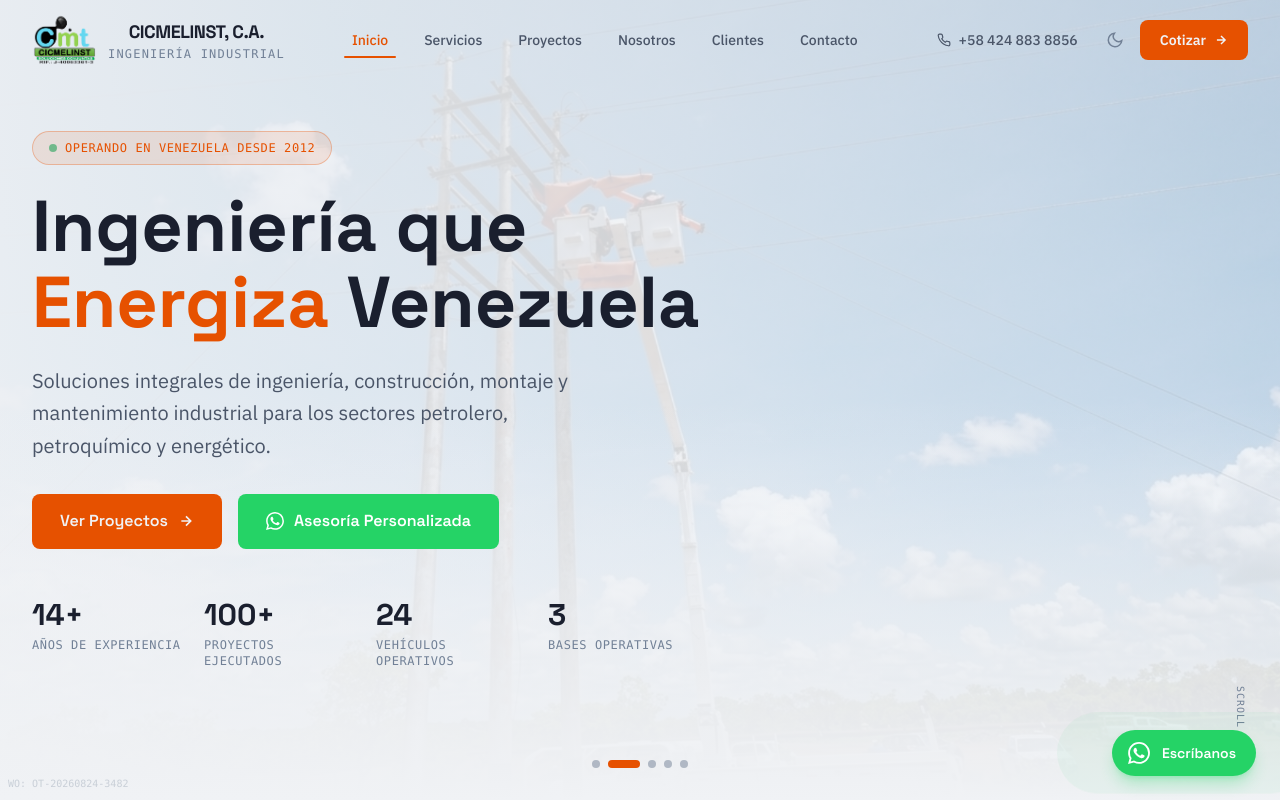
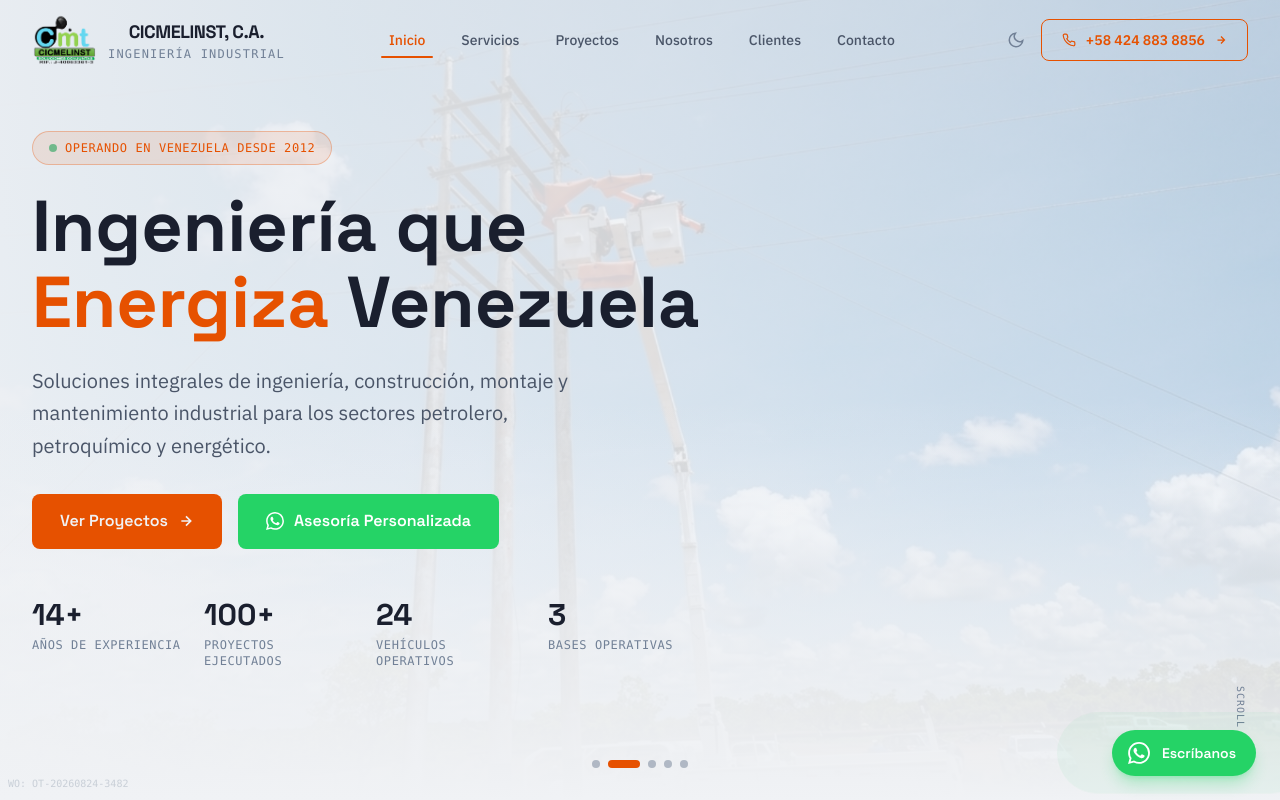
Before and after one commit to cicmelinstcmtca/cicmelinst-industrial, a React (Vite) app: page / in a window 1280 px wide. Shown: the top 800 px of the page. Built offline with nearby package versions, Linux system fonts and the light colour scheme.

Commit message:
feat: unified phone+Cotizar header button, featured client Petropiar/Chevron in marquee

```diff
--- a/src/components/layout/Header.tsx
+++ b/src/components/layout/Header.tsx
@@ -17,7 +17,7 @@ const NAV_LINKS = [
 
 export function Header({ onSectionNavigate }: HeaderProps) {
   const { toggleTheme, isDark, isLight } = useTheme();
-  const { name, logo, phone, phoneDisplay, whatsapp } = useCompany();
+  const { name, logo, phoneDisplay, whatsapp } = useCompany();
   const [scrolled, setScrolled] = useState(false);
   const [activeSection, setActiveSection] = useState('hero');
   const [mobileOpen, setMobileOpen] = useState(false);
@@ -129,16 +129,6 @@ export function Header({ onSectionNavigate }: HeaderProps) {
 
             {/* Actions */}
             <div className="flex items-center gap-2">
-              <a
-                href={`tel:${phone.replace(/[\s-]/g, '')}`}
-                className="hidden lg:flex items-center gap-2 px-3 py-2 text-sm font-medium text-[var(--color-text-secondary)] hover:text-[var(--color-warn-orange)] hover:bg-[var(--color-bg-panel)] rounded-lg transition-all"
-              >
-                <svg width="14" height="14" viewBox="0 0 24 24" fill="none" stroke="currentColor" strokeWidth="2">
-                  <path d="M22 16.92v3a2 2 0 0 1-2.18 2 19.79 19.79 0 0 1-8.63-3.07 19.5 19.5 0 0 1-6-6 19.79 19.79 0 0 1-3.07-8.67A2 2 0 0 1 4.11 2h3a2 2 0 0 1 2 1.72c.127.96.361 1.903.7 2.81a2 2 0 0 1-.45 2.11L8.09 9.91a16 16 0 0 0 6 6l1.27-1.27a2 2 0 0 1 2.11-.45c.907.339 1.85.573 2.81.7A2 2 0 0 1 22 16.92z" />
-                </svg>
-                {phoneDisplay}
-              </a>
-
               <button
                 onClick={toggleTheme}
                 className="p-2 rounded-lg text-[var(--color-text-muted)] hover:text-[var(--color-text-primary)] hover:bg-[var(--color-bg-panel)] transition-all"
@@ -164,10 +154,13 @@ export function Header({ onSectionNavigate }: HeaderProps) {
 
               <button
                 onClick={() => handleNav('contact')}
-                className="hidden sm:inline-flex items-center gap-2 px-5 py-2.5 text-sm font-semibold bg-[var(--color-warn-orange)] text-[var(--color-bg-control)] rounded-lg hover:bg-[var(--color-warn-orange-glow)] hover:shadow-lg hover:shadow-[var(--color-warn-orange)]/20 hover:-translate-y-0.5 active:translate-y-0 active:scale-[0.98] transition-all duration-200"
+                className="hidden sm:inline-flex items-center gap-2.5 px-5 py-2.5 text-sm font-semibold border border-[var(--color-warn-orange)] text-[var(--color-warn-orange)] rounded-lg hover:bg-[var(--color-warn-orange)] hover:text-[var(--color-bg-control)] hover:shadow-lg hover:shadow-[var(--color-warn-orange)]/20 hover:-translate-y-0.5 active:translate-y-0 active:scale-[0.98] transition-all duration-200"
               >
-                Cotizar
-                <svg width="14" height="14" viewBox="0 0 24 24" fill="none" stroke="currentColor" strokeWidth="2.5">
+                <svg width="14" height="14" viewBox="0 0 24 24" fill="none" stroke="currentColor" strokeWidth="2">
+                  <path d="M22 16.92v3a2 2 0 0 1-2.18 2 19.79 19.79 0 0 1-8.63-3.07 19.5 19.5 0 0 1-6-6 19.79 19.79 0 0 1-3.07-8.67A2 2 0 0 1 4.11 2h3a2 2 0 0 1 2 1.72c.127.96.361 1.903.7 2.81a2 2 0 0 1-.45 2.11L8.09 9.91a16 16 0 0 0 6 6l1.27-1.27a2 2 0 0 1 2.11-.45c.907.339 1.85.573 2.81.7A2 2 0 0 1 22 16.92z" />
+                </svg>
+                {phoneDisplay}
+                <svg width="12" height="12" viewBox="0 0 24 24" fill="none" stroke="currentColor" strokeWidth="2.5" className="transition-transform group-hover:translate-x-0.5">
                   <path d="M5 12h14M12 5l7 7-7 7" />
                 </svg>
               </button>
--- a/src/components/ui/Marquee.tsx
+++ b/src/components/ui/Marquee.tsx
@@ -78,16 +78,24 @@ export function Marquee({ speed = 50, className = '', gap = 48 }: MarqueeProps)
         {clonedClients.map((client, index) => (
           <div
             key={`${client.name}-${index}`}
-            className="flex-shrink-0 px-6 py-3 rounded-xl bg-[var(--color-bg-panel)] border border-[var(--color-border-panel)]/50 hover:border-[var(--color-warn-orange)]/30 transition-all duration-300"
+            className={`flex-shrink-0 rounded-xl transition-all duration-300 ${
+              client.featured
+                ? 'px-8 py-4 bg-[var(--color-bg-panel)] border-2 border-[var(--color-warn-orange)]/60 hover:border-[var(--color-warn-orange)] hover:shadow-lg hover:shadow-[var(--color-warn-orange)]/10'
+                : 'px-6 py-3 bg-[var(--color-bg-panel)] border border-[var(--color-border-panel)]/50 hover:border-[var(--color-warn-orange)]/30'
+            }`}
             role="listitem"
           >
             <img
               src={client.logo}
               alt={client.name}
-              className="h-8 lg:h-10 w-auto object-contain opacity-50 hover:opacity-100 grayscale hover:grayscale-0 transition-all duration-300"
+              className={`w-auto object-contain grayscale hover:grayscale-0 transition-all duration-300 ${
+                client.featured
+                  ? 'h-12 lg:h-16 opacity-70 hover:opacity-100'
+                  : 'h-8 lg:h-10 opacity-50 hover:opacity-100'
+              }`}
               loading="lazy"
-              width="120"
-              height="40"
+              width={client.featured ? 180 : 120}
+              height={client.featured ? 64 : 40}
             />
           </div>
         ))}
--- a/src/data/clients.ts
+++ b/src/data/clients.ts
@@ -7,7 +7,7 @@ export const clientLogos: Client[] = [
   { name: "FLUXUS", website: "#", logo: "/logos/clientes/FLUXUS.png" },
   { name: "NABEP", website: "#", logo: "/logos/clientes/NABEP.webp" },
   { name: "WESCA", website: "#", logo: "/logos/clientes/WESCA.png" },
-  { name: "Petropiar | Chevron", website: "#", logo: "/logos/clientes/petropiar chevron.jpg" }
+  { name: "Petropiar | Chevron", website: "#", logo: "/logos/clientes/petropiar chevron.jpg", featured: true }
 ];
 
 export const clientsTagline = "Empresas que han confiado en nuestra capacidad técnica.";
--- a/src/data/types.ts
+++ b/src/data/types.ts
@@ -87,6 +87,7 @@ export interface Client {
   name: string;
   website: string;
   logo: string;
+  featured?: boolean;
 }
 
 export interface Certification {
```
